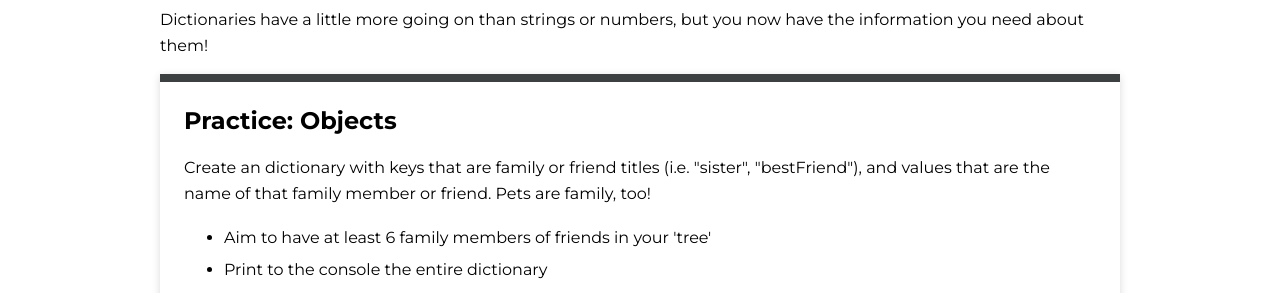
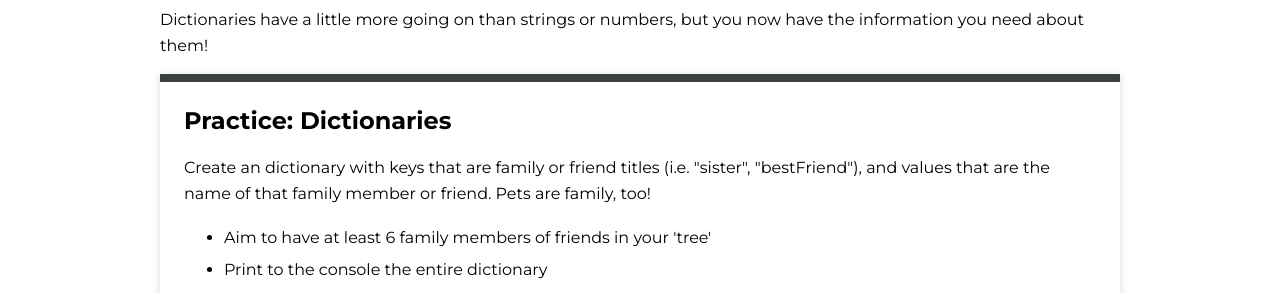
Before and after one commit to ameseee/kwk-curriculum-site, a Jekyll site: the page built from swift-ios/lessons/dictionaries/index.md, in a window 1280 px wide and 900 px high, scrolled down 4593 px. Shown: the part 154-447 px from the top of the window. Built offline with Jekyll 4.4.1, drawn with Linux system fonts in a browser that asks for light colours; nearby versions of some CDN libraries.

Commit message:
Fix sub header for practice section

```diff
--- a/swift-ios/lessons/dictionaries/index.md
+++ b/swift-ios/lessons/dictionaries/index.md
@@ -154,7 +154,7 @@ There are still 4 elements in this array, but each element is now a dictionary s
 Dictionaries have a little more going on than strings or numbers, but you now have the information you need about them!
 
 <div class="practice">
-  <h2>Practice: Objects</h2>
+  <h2>Practice: Dictionaries</h2>
   <p>Create an dictionary with keys that are family or friend titles (i.e. "sister", "bestFriend"), and values that are the name of that family member or friend. Pets are family, too!</p>
   <ul>
     <li>Aim to have at least 6 family members of friends in your 'tree'</li>
```
